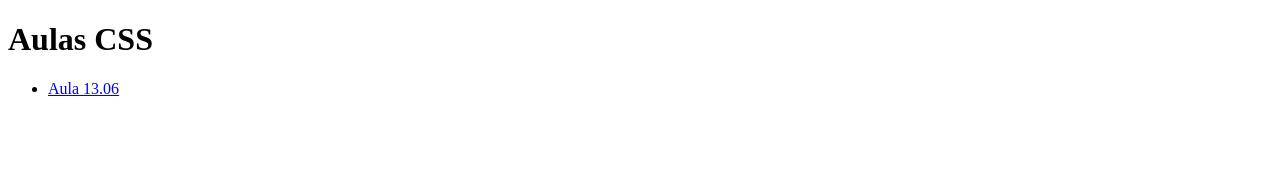
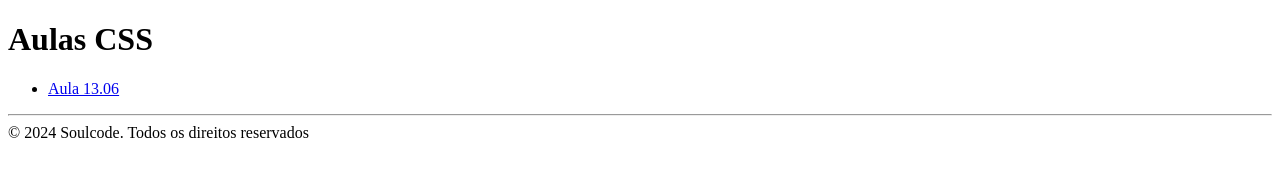
Before and after one commit to almir-soulcode/RN2-CSS, a plain HTML site: page index.html in a window 1280 px wide. Drawn offline with Linux system fonts and the light colour scheme.

Commit message:
aula1406: subindo site para o github

```diff
--- a/index.html
+++ b/index.html
@@ -13,5 +13,9 @@
                 </ul>
             </nav>
         </main>
+        <footer>
+            <hr />
+            © 2024 Soulcode. Todos os direitos reservados
+        </footer>
     </body>
 </html>
```
